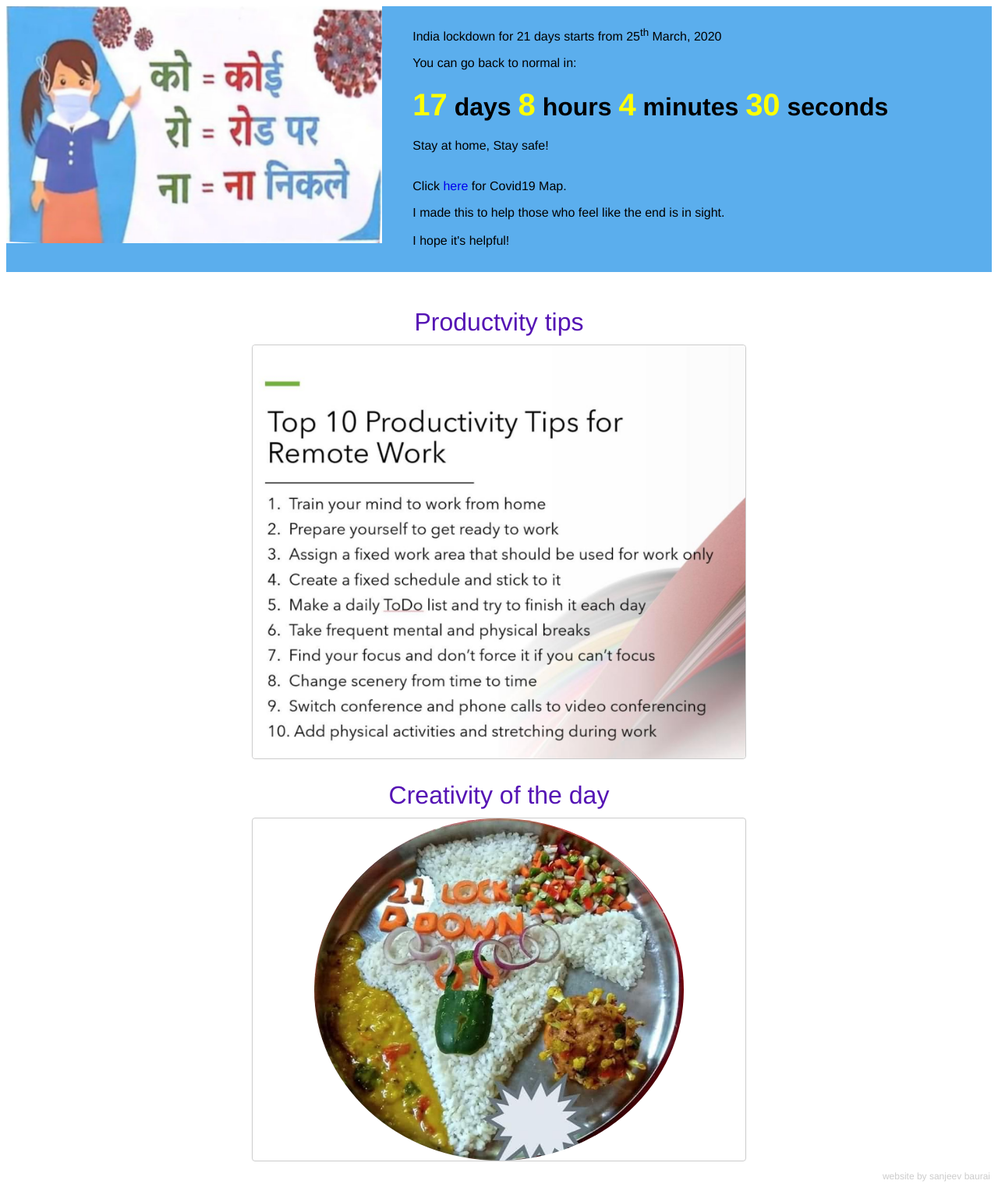
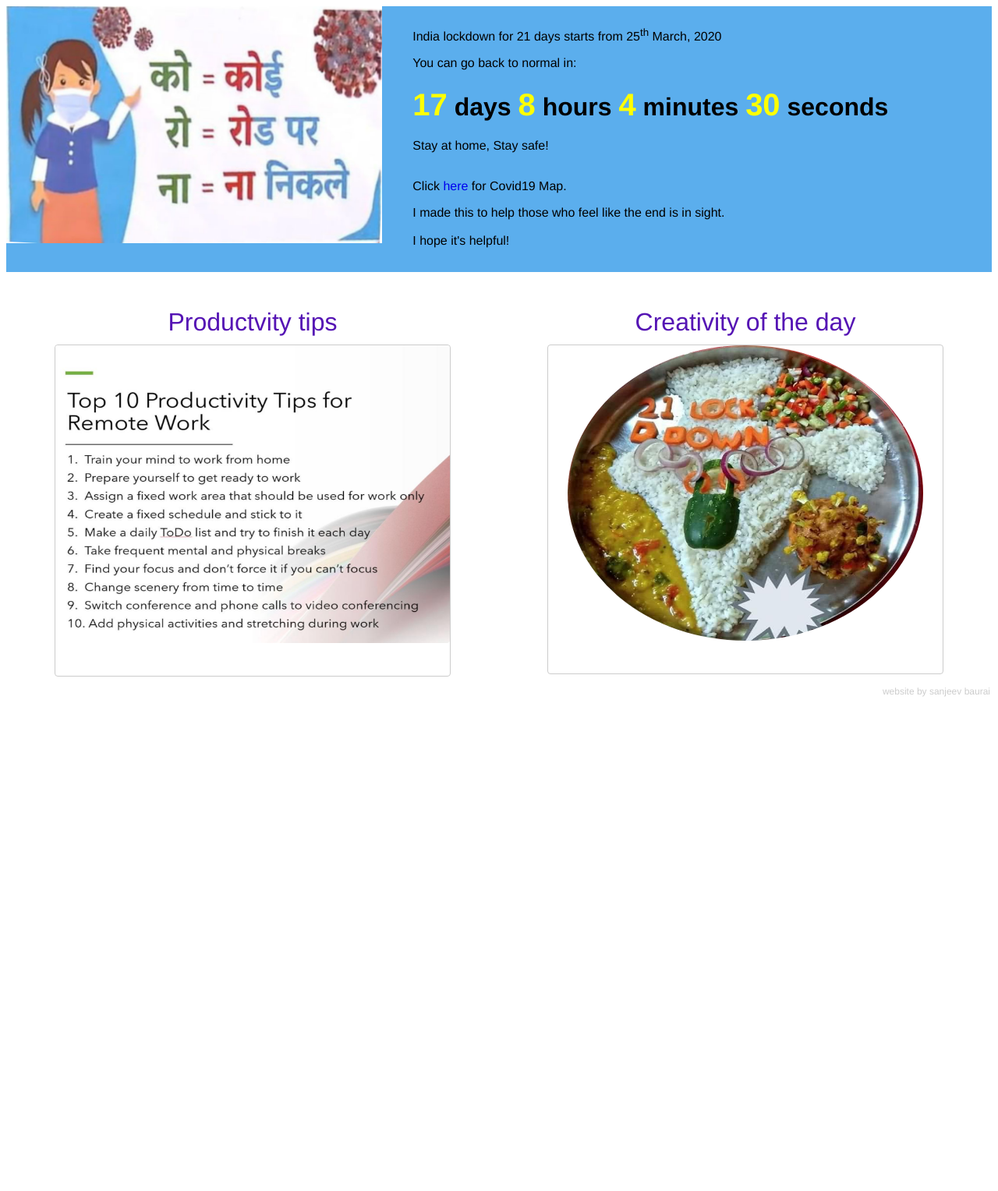
Before and after one commit to sanjeevbaurai/indialockdown, a PHP site: page / in a window 1280 px wide. Shown: the whole page at 78% size. After the commit the page ends 894 px from the top, so only its background shows below. Run offline with PHP 8.4, Linux system fonts and the light colour scheme.

Commit message:
design change

```diff
--- a/css/style.css
+++ b/css/style.css
@@ -24,8 +24,7 @@ p {
    width: 100%;
 }
 .img{
-    width: 50%;
-    margin:0 auto;
+    width: 80%;
     display: flex;
     justify-content: center;
     border: solid 1px #ccc;
@@ -33,19 +32,23 @@ p {
 }
 img {
     border-radius: 50%;
-    width: 75%;
-    height: 75%;
+    width: 90%;
+    height: 90%;
 }
 .img-producity  img{
     border-radius: 4px;
     width: 100%;
 }
+.extraSpace{
+    display: flex;
+}
 .creativity{
     font-size: 2em;
-    text-align: center;
     padding: 10px;
     color: #5514b4;
-    margin:0 auto;
+}
+.productivity{
+    display: flex;flex-direction: column;align-items: center; width: 50%;
 }
 #header{
    display: flex;
@@ -97,6 +100,12 @@ img {
       width: 90%;
       }
 
+      .extraSpace{
+        flex-direction: column;
+      }
+      .productivity {
+        width: 100%;
+      }
   }
 
   a {
--- a/index.html
+++ b/index.html
@@ -18,7 +18,7 @@
 
 <body>
    <div id="header">
-      <div id="headerImg">
+        <div id="headerImg">
        </div>
        <div class="wrap">
          <div class="center">
@@ -34,26 +34,22 @@
             <p class="text-center">I made this to help those who feel like the end is in sight.<br><br>I hope it's helpful!</p>
          </div>
       </div>
-
-
-
-
-
-
-
-
    </div>
    <br/>
    <br/>
-   <div class="wrap">
+   <div class="wrap extraSpace" style="display: flex;">
 
+    <div class="productivity" style="display: flex; flex-direction: column; align-items: center;">
     <div class="creativity">Productvity tips</div>
-    <div class=" img img-producity"><img src="./images/productity-tips.png"></div>
-
-   <br/>
-   <div class="creativity">Creativity of the day</div>
-   <div class="img"><img src="./images/cretivity.jpg"></div>
+        <div class=" img img-producity">
+            <img src="./images/productity-tips.png">
+        </div>
    </div>
+   <div class="productivity" style="display: flex; flex-direction: column;">
+        <div class="creativity">Creativity of the day</div>
+        <div class="img"><img src="./images/cretivity.jpg"></div>
+       </div>
+ </div>
    <!-- hitwebcounter Code START -->
   <!-- <a href="https://www.hitwebcounter.com" target="_blank">
       <img src="https://hitwebcounter.com/counter/counter.php?page=7214688&style=0025&nbdigits=4&type=ip&initCount=0" title="0" Alt=""   border="0" >
```
